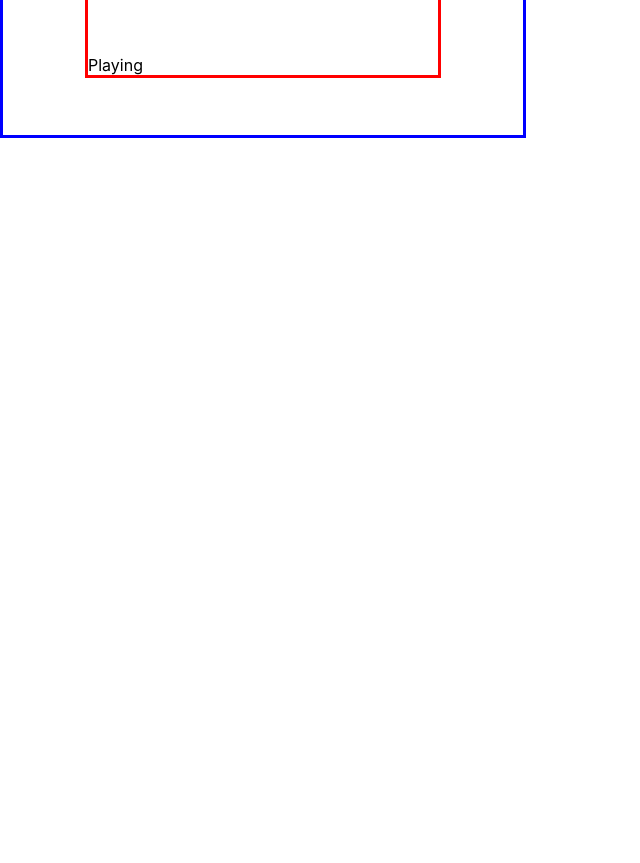
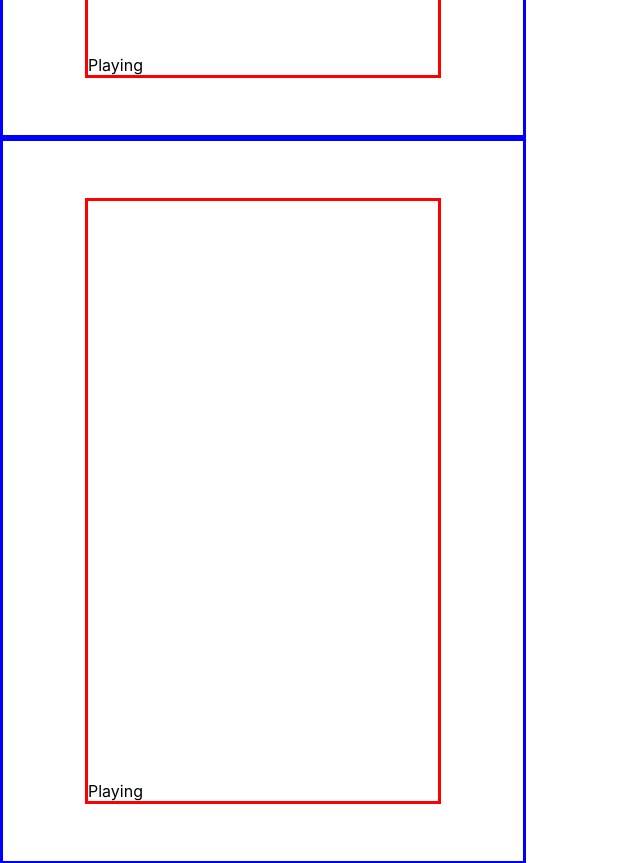
Before and after one commit to fferr/fabflipfun, a React (Create React App) app in the folder packages/web/: page / in a window 1280 px wide. Shown: the part 2040-2903 px from the top of the page, without its empty margins (0-640 px from the left). Before the commit the page ends 2178 px from the top, so only its background shows below. Built offline with nearby package versions, Linux system fonts and the light colour scheme.

Commit message:
scaffold infinite scroll

```diff
--- a/packages/web/src/App.js
+++ b/packages/web/src/App.js
@@ -1,14 +1,31 @@
 import './App.css';
-import { useState } from 'react';
+import { useState, useRef, useEffect } from 'react';
+import useElementOnScreen from './hooks/useElementOnScreen';
 import VideoContainer from './VideoContainer/VideoContainer';
 
 
 function App() {
-  const [videos, setVideos] = useState([1, 2, 3]);
+  const [videos, setVideos] = useState([1, 2, 3, 4]);
+  const loadMoreRef = useRef();
+  const options = {
+    root: null,
+    rootMargin: '0px',
+    threshold: 0.3
+  };
+  const loadMoreVideos = useElementOnScreen(options, loadMoreRef);
+
+
+  useEffect(() => {
+    if (loadMoreVideos) {
+      // fetch more videos here
+      setVideos(prevState => [...prevState, 1, 2, 3, 4]);
+    }
+  }, [loadMoreVideos]);
+
   return (
     <div className="App">
       {
-        videos.map(v => <VideoContainer />)
+        videos.map((v, index) => <VideoContainer index={index} loadMoreRef={loadMoreRef}/>)
       }
     </div>
   );
--- a/packages/web/src/VideoContainer/VideoContainer.js
+++ b/packages/web/src/VideoContainer/VideoContainer.js
@@ -2,7 +2,7 @@ import React, { useState, useRef, useEffect } from 'react';
 import useElementOnScreen from '../hooks/useElementOnScreen';
 import './VideoContainer.css'
 
-const VideoContainer = () => {
+const VideoContainer = ({ index, loadMoreRef}) => {
   const [isPlaying, setIsPlaying] = useState(false);
   const videoRef = useRef(null);
   const options = {
@@ -24,10 +24,9 @@ useEffect(() => {
   }
 }, [isVisible]);
 
-console.log(isVisible, 'is visible');
 
   return (
-    <div className="video-container">
+    <div className="video-container" ref={index % 3 === 0 ? loadMoreRef : null}>
       <div className="video" ref={videoRef}>{isPlaying ? 'Playing' : 'Not Playing'}</div>
     </div>
   )
```
